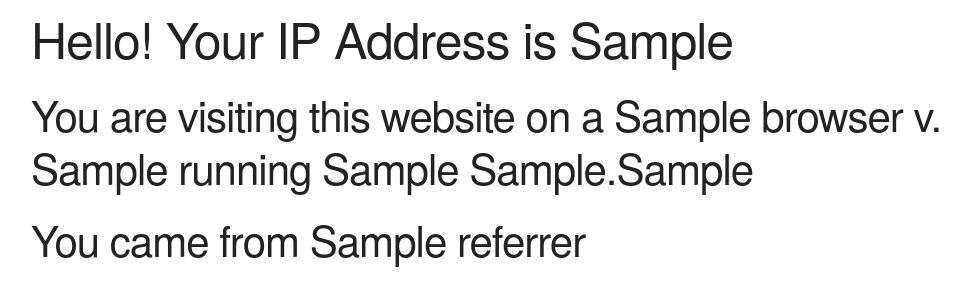
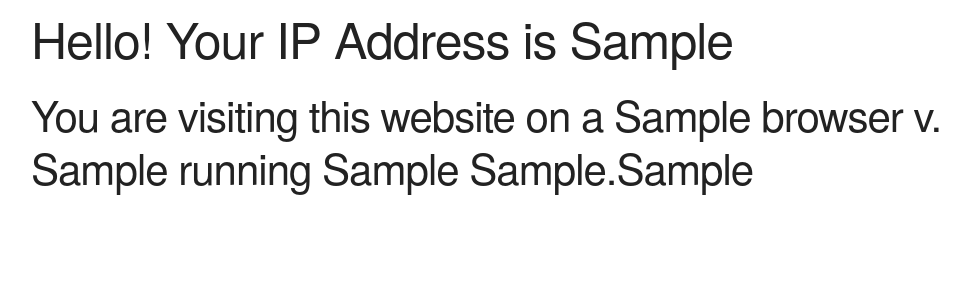
Before and after one commit to lukegil/whoDat, a Python web app: template src/templates/index.html in a window 1280 px wide. Shown: the top 306 px of the page, without its empty margins (129-1099 px from the left). Run offline with Jinja, Linux system fonts and the light colour scheme; the template is opened without the code that fills it: most values are stand-ins (such as "Sample title", 1, 10 or a date in 2020).

Commit message:
removed referer

```diff
--- a/src/routes.py
+++ b/src/routes.py
@@ -16,7 +16,6 @@ def init():
     data["user_agent"] = control.parse_ua(headers["User-Agent"])
 
     data["ip"] = request.remote_addr
-    data["referrer"] = request.referrer
     data["geo"] = control.get_geo(data["ip"])
     data["api_key"] = "AIzaSyBjOQ-fEaoQTO29FSZ-kTM0A28MVCVh8RQ"
 
--- a/src/templates/index.html
+++ b/src/templates/index.html
@@ -44,7 +44,6 @@
     {% endif %}
         {% endif %}
 
-        <h2>You came from {{data.referrer}}</h2>
     </div>
 
 
```
